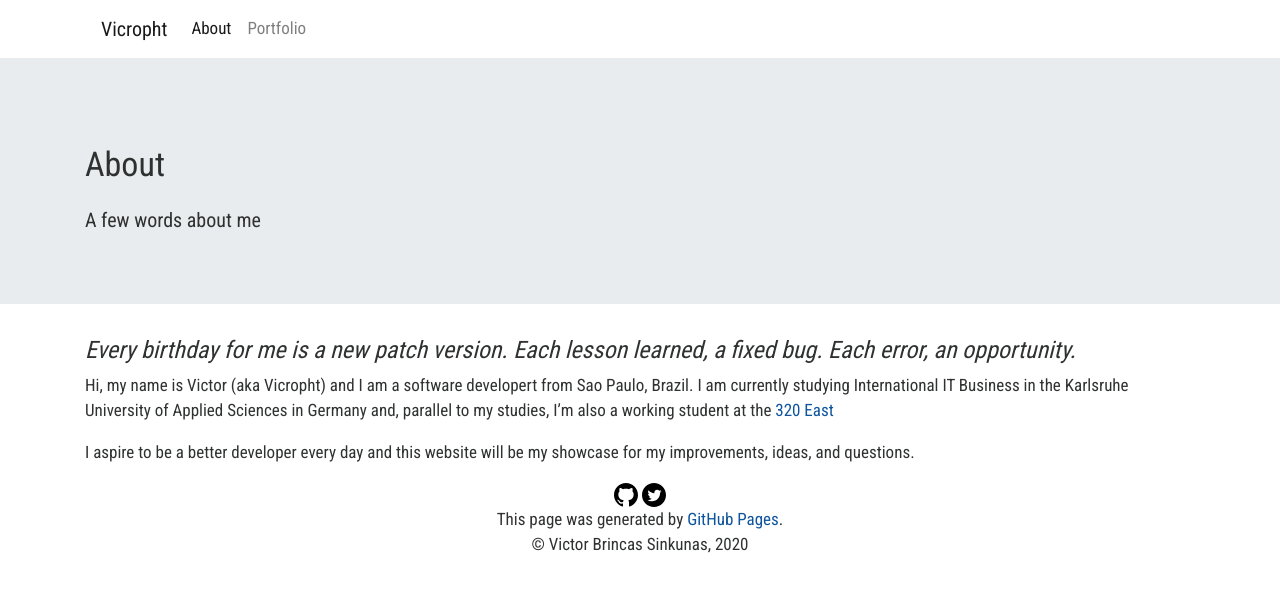
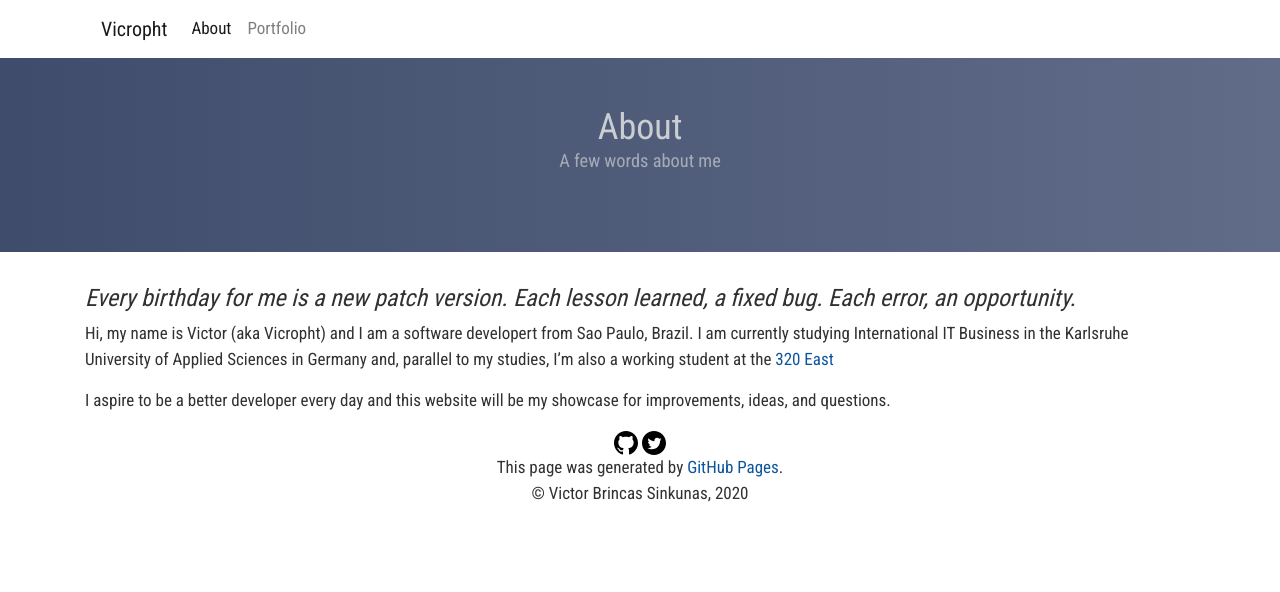
Before and after one commit to Vicropht/vicropht.com, a Jekyll site: the page built from _pages/about.md, in a window 1280 px wide. Shown: the top 592 px of the page. Built offline with Jekyll 4.4.1, drawn with Linux system fonts in a browser that asks for light colours; nearby versions of some CDN libraries.

Commit message:
add mixins, set css for header

```diff
--- a/_pages/about.md
+++ b/_pages/about.md
@@ -9,4 +9,4 @@ permalink: /about
 
 Hi, my name is Victor (aka Vicropht) and I am a software developert from Sao Paulo, Brazil. I am currently studying International IT Business in the Karlsruhe University of Applied Sciences in Germany and, parallel to my studies, I'm also a working student at the [320 East](https://320east.de)
 
-I aspire to be a better developer every day and this website will be my showcase for my improvements, ideas, and questions.
+I aspire to be a better developer every day and this website will be my showcase for improvements, ideas, and questions.
--- a/_sass/mixins.scss
+++ b/_sass/mixins.scss
@@ -1,17 +1,19 @@
-@mixin large {
-    @media screen and (min-width: #{$large-breakpoint}) {
-      @content;
-    }
+// mixin from https://www.freecodecamp.org/news/the-100-correct-way-to-do-css-breakpoints-88d6a5ba1862/
+@mixin for-size($range) {
+  $phone-upper-boundary: 600px;
+  $tablet-portrait-upper-boundary: 900px;
+  $tablet-landscape-upper-boundary: 1200px;
+  $desktop-upper-boundary: 1800px;
+
+  @if $range == phone-only {
+    @media (max-width: #{$phone-upper-boundary - 1}) { @content; }
+  } @else if $range == tablet-portrait-up {
+    @media (min-width: $phone-upper-boundary) { @content; }
+  } @else if $range == tablet-landscape-up {
+    @media (min-width: $tablet-portrait-upper-boundary) { @content; }
+  } @else if $range == desktop-up {
+    @media (min-width: $tablet-landscape-upper-boundary) { @content; }
+  } @else if $range == big-desktop-up {
+    @media (min-width: $desktop-upper-boundary) { @content; }
   }
-
-  @mixin medium {
-    @media screen and (min-width: #{$medium-breakpoint}) and (max-width: #{$large-breakpoint}) {
-      @content;
-    }
-  }
-
-  @mixin small {
-    @media screen and (max-width: #{$medium-breakpoint}) {
-      @content;
-    }
-  }
+}
--- a/_sass/sassincludes/_header.scss
+++ b/_sass/sassincludes/header.scss
@@ -1,41 +1,31 @@
 .site-header {
+  @import "../mixins.scss";
   .header {
-      color: $header-heading-color;
+    color: #cacdd1;
     text-align: center;
 
-      @include large {
+    @include for-size(desktop-up) {
       padding: 5rem 6rem;
     }
 
-      @include medium {
+    @include for-size(tablet-portrait-up) {
       padding: 3rem 4rem;
     }
 
-      @include small {
+    @include for-size(phone-only) {
       padding: 2rem 1rem;
     }
   }
 
+  .header-page {
     background: #606c88;  /* fallback for old browsers */
     background: -webkit-linear-gradient(to right, #3f4c6b, #606c88);  /* Chrome 10-25, Safari 5.1-6 */
     background: linear-gradient(to right, #3f4c6b, #606c88); /* W3C, IE 10+/ Edge, Firefox 16+, Chrome 26+, Opera 12+, Safari 7+ */
-
-    .header-page {
-      background-color: $header-bg-color;
-      background-image: linear-gradient(
-        120deg,
-        $header-bg-color-secondary,
-        $header-bg-color
-      );
   }
-
     .header-home {
-      background-color: $header-bg-color;
-      background-image: linear-gradient(
-        120deg,
-        $header-bg-color-secondary,
-        $header-bg-color
-      );
+      background: #606c88;  /* fallback for old browsers */
+      background: -webkit-linear-gradient(to right, #3f4c6b, #606c88);  /* Chrome 10-25, Safari 5.1-6 */
+      background: linear-gradient(to right, #3f4c6b, #606c88); /* W3C, IE 10+/ Edge, Firefox 16+, Chrome 26+, Opera 12+, Safari 7+ */
     }
 
     #profile {
@@ -58,15 +48,15 @@
       margin-top: 0;
       margin-bottom: 0.1rem;
 
-      @include large {
+      @include for-size(desktop-up) {
         font-size: 3.25rem;
       }
 
-      @include medium {
+      @include for-size(tablet-portrait-up) {
         font-size: 2.25rem;
       }
 
-      @include small {
+      @include for-size(phone-only) {
         font-size: 1.75rem;
       }
     }
@@ -76,15 +66,15 @@
       font-weight: normal;
       opacity: 0.7;
 
-      @include large {
+      @include for-size(desktop-up) {
         font-size: 1.25rem;
       }
 
-      @include medium {
+      @include for-size(tablet-portrait-up) {
         font-size: 1.15rem;
       }
 
-      @include small {
+      @include for-size(phone-only) {
         font-size: 1rem;
       }
     }
@@ -95,15 +85,15 @@
       opacity: 0.7;
       font-style: italic;
 
-      @include large {
+      @include for-size(desktop-up) {
         font-size: 1rem;
       }
 
-      @include medium {
+      @include for-size(tablet-portrait-up) {
         font-size: 0.95rem;
       }
 
-      @include small {
+      @include for-size(phone-only) {
         font-size: 0.75rem;
       }
     }
--- a/_sass/theme.scss
+++ b/_sass/theme.scss
@@ -33,12 +33,6 @@ a {
   }
 }
 
-img {
-  height: auto;
-  width: 250px;
-  border-radius: 20px;
-}
-
 /* _include style */
-
+@import "sassincludes/header"
 /* page-specific styles */
```
Lines whose indentation alone changed are shown as unchanged.
